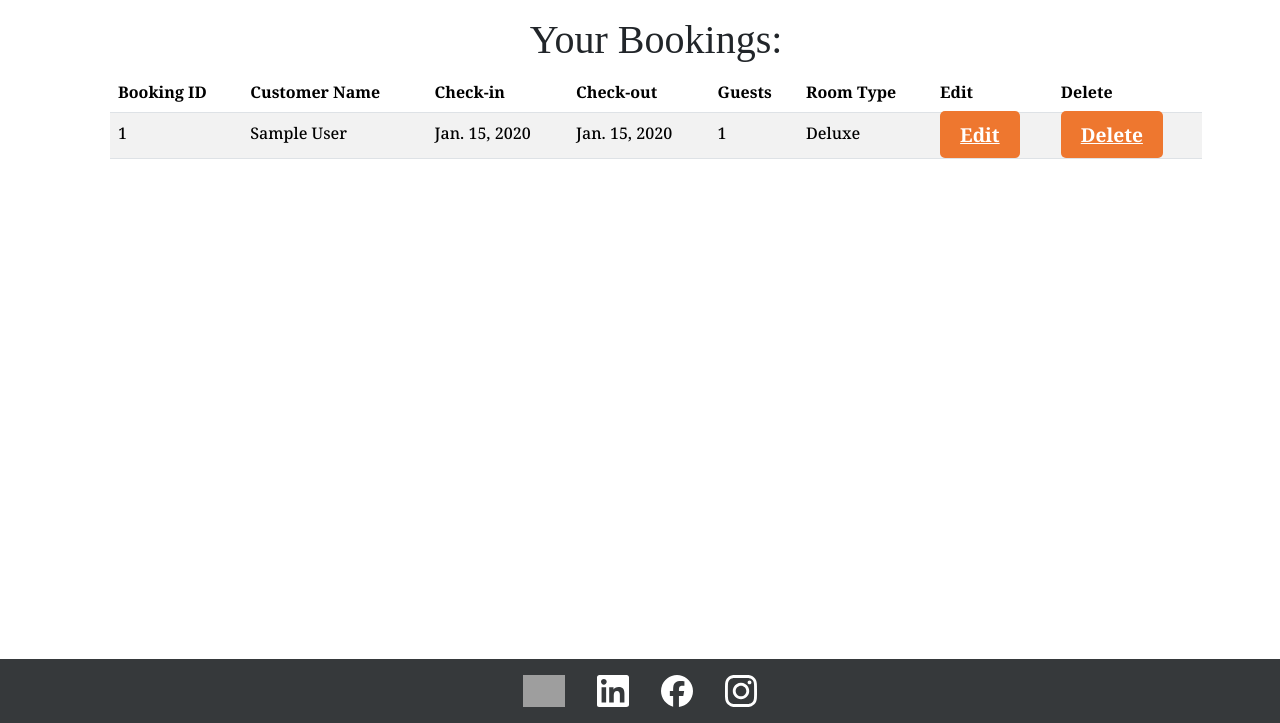
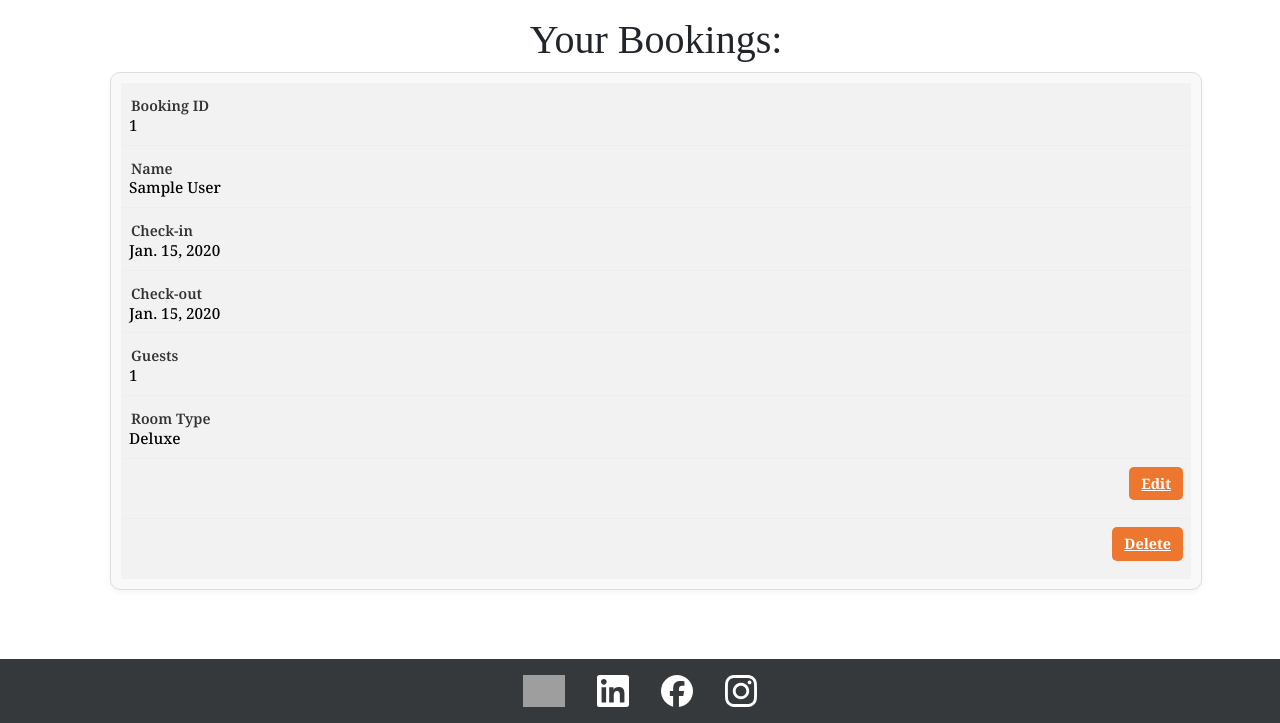
Before and after one commit to GrzegorzStary/CONDOHOTEL, a Django app: page /reservations/my-bookings/ in a window 1280 px wide. Shown: the part 77-800 px from the top of the page. Run offline with Django 5.2, Linux system fonts and the light colour scheme; a user stored in the database is signed in; tables that the repository leaves empty hold one stand-in row (values such as "Sample post"); some libraries are stand-ins or nearby versions; some web fonts are replaced; grey boxes are pictures that could not be loaded.

Commit message:
FIX: Layout for My Booking views for small screens

```diff
--- a/reservation/templates/reservation/bookings_list.html
+++ b/reservation/templates/reservation/bookings_list.html
@@ -5,43 +5,44 @@
 
 {% block content %}
 <div class="container m-3">
-
-    <!-- Your booking section -->
+    <!-- Booking section -->
     <div class="form-style" aria-label="Your bookings section">
         <h1 class="text-center">Your Bookings:</h1>
         <table class="table table-striped table-hover">
-            <thead>
+            <thead class="d-none d-md-table-header-group">
                 <tr>
                     <th>Booking ID</th>
-                    <th>Customer Name</th>
+                    <th>Name</th>
                     <th>Check-in</th>
                     <th>Check-out</th>
                     <th>Guests</th>
                     <th>Room Type</th>
-                    <th><span class="sr-only">Edit</span></th>
-                    <th><span class="sr-only">Delete</span></th>
+                    <th>Edit</th>
+                    <th>Delete</th>
                 </tr>
             </thead>
             <tbody>
                 {% for booking in object_list %}
                 <tr>
-                    <td>{{ booking.pk }}</td>
-                    <td>{{ booking.full_name }}</td>
-                    <td>{{ booking.check_in }}</td>
-                    <td>{{ booking.check_out }}</td>
-                    <td>{{ booking.guests }}</td>
-                    <td>{{ booking.get_room_type_display }}</td>
-                    <td>
-                        <a href="{% url 'editbooking' booking.id %}" class="my-button"
-                            aria-label="Edit your booking button">Edit</a>
+                    <td data-label="Booking ID"><br>{{ booking.pk }}</td>
+                    <td data-label="Name"><br>{{ booking.full_name }}</td>
+                    <td data-label="Check-in"><br>{{ booking.check_in }}</td>
+                    <td data-label="Check-out"><br>{{ booking.check_out }}</td>
+                    <td data-label="Guests"><br>{{ booking.guests }}</td>
+                    <td data-label="Room Type"><br>{{ booking.get_room_type_display }}</td>
+                    <td><br>
+                        <a href="{% url 'editbooking' booking.id %}" class="my-button" aria-label="Edit your booking">
+                            Edit
+                        </a>
                     </td>
-                    <td>
-                        <a href="{% url 'delete_booking' booking.id %}" class="my-button"
-                            aria-label="Delete your booking button">Delete</a>
+                    <td><br>
+                        <a href="{% url 'delete_booking' booking.id %}" class="my-button" aria-label="Delete your booking">
+                            Delete
+                        </a>
                     </td>
                 </tr>
                 {% empty %}
-                <tr>
+                <tr class="empty-row">
                     <td colspan="8" class="text-center">No bookings found.</td>
                 </tr>
                 {% endfor %}
--- a/static/css/base.css
+++ b/static/css/base.css
@@ -228,3 +228,81 @@ a.nav-link:hover {
     border: var(--primary);
     box-shadow: 0 4px 15px var(--primary);
 }
+
+@media
+only screen and (max-width: 767px),
+(min-device-width: 768px) and (max-device-width: 1024px) {
+
+    table, thead, tbody, th, td, tr {
+        display: block;
+        width: 100%;
+    }
+
+    thead {
+        display: none;
+    }
+
+
+    /* Prevent mobile styles for empty message row */
+    tr.empty-row {
+        display: table-row;
+        background: transparent;
+        border: none;
+        box-shadow: none;
+        padding: 0;
+        margin: 0;
+    }
+
+    tr.empty-row td {
+        display: table-cell;
+        padding: 1rem;
+        text-align: center;
+        font-weight: 500;
+        font-size: 1rem;
+        color: #555;
+    }
+
+    tr {
+        border: 1px solid #ddd;
+        margin-bottom: 12px;
+        border-radius: 10px;
+        background: #f9f9f9;
+        box-shadow: 0 2px 6px rgba(0,0,0,0.05);
+        padding: 10px;
+    }
+
+    td {
+        display: flex;
+        justify-content: space-between;
+        align-items: center;
+        padding: 12px 10px 12px 45%;
+        border-bottom: 1px solid #eee;
+        font-size: 0.95rem;
+        position: relative;
+    }
+
+    td:before {
+        content: attr(data-label);
+        position: absolute;
+        left: 10px;
+        top: 12px;
+        width: 40%;
+        font-weight: 600;
+        font-size: 0.9rem;
+        color: #333;
+        white-space: nowrap;
+        overflow: hidden;
+        text-overflow: ellipsis;
+    }
+
+    td:last-child {
+        border-bottom: none;
+    }
+
+    .my-button {
+        padding: 6px 12px;
+        font-size: 0.9rem;
+        border-radius: 5px;
+        white-space: nowrap;
+    }
+}
```
Also changed, not shown: README.md, 1 other file.
